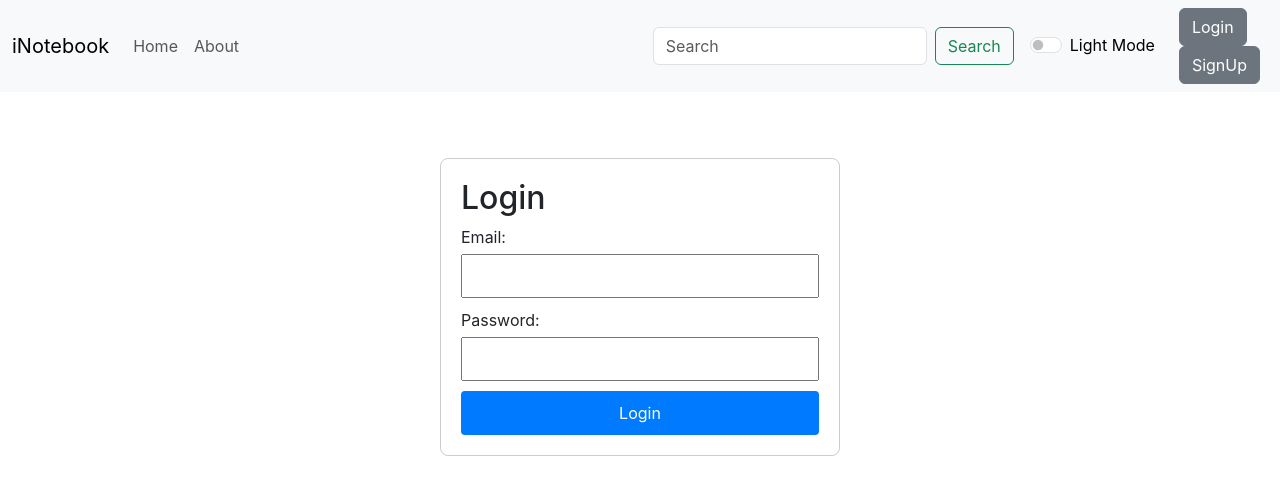
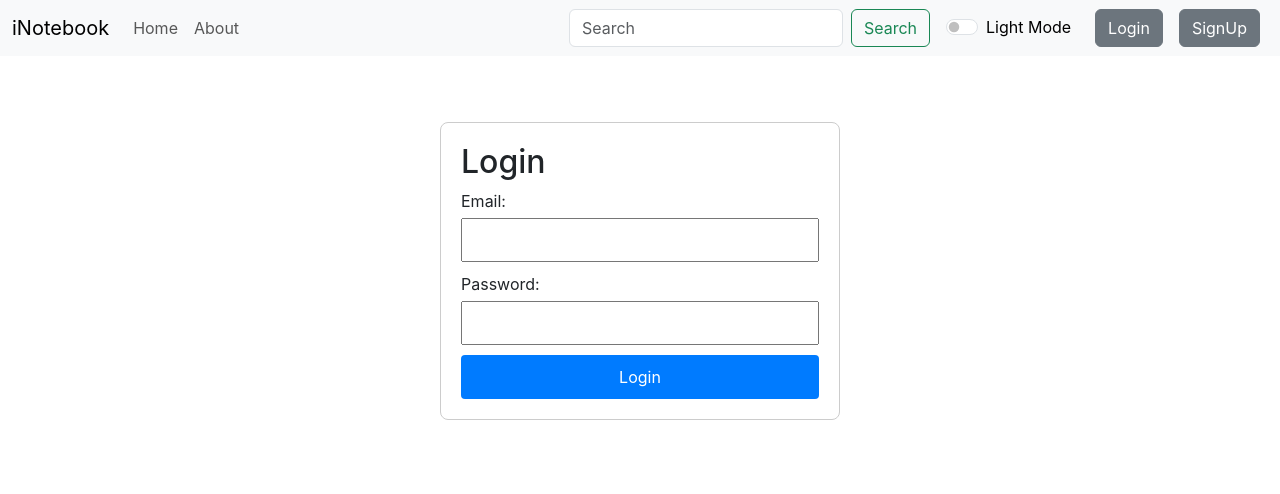
Before and after one commit to brain-in-use/inotebook, a React (Create React App) app: page /login in a window 1280 px wide. Shown: the top 494 px of the page. Built offline with nearby package versions, Linux system fonts and the light colour scheme.

Commit message:
total complete

```diff
--- a/src/components/Navbar.js
+++ b/src/components/Navbar.js
@@ -71,7 +71,7 @@ const handelSignOut=()=>{
               Mode
             </label>
           </div>
-          {!localStorage.getItem('token')?<div>
+          {!localStorage.getItem('token')?<>
           <Link className={`nav-link`} to="/login">
             <button type="button" className="btn btn-secondary mx-2">
               Login
@@ -83,7 +83,7 @@ const handelSignOut=()=>{
               SignUp
             </button>
           </Link>
-          </div>:
+          </>:
           <button type="button" className="btn btn-secondary mx-2" onClick={handelSignOut}>
             SignOut
           </button>
```
